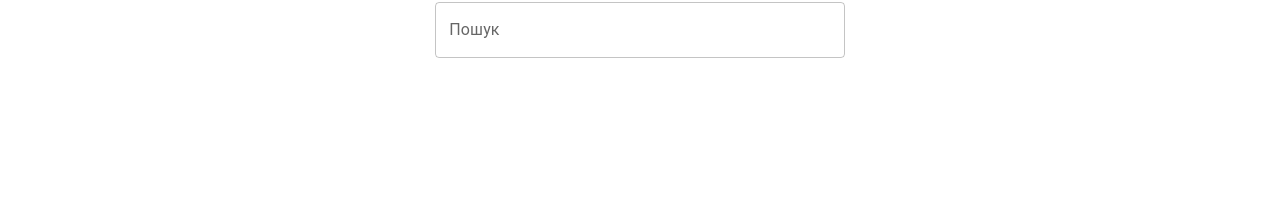
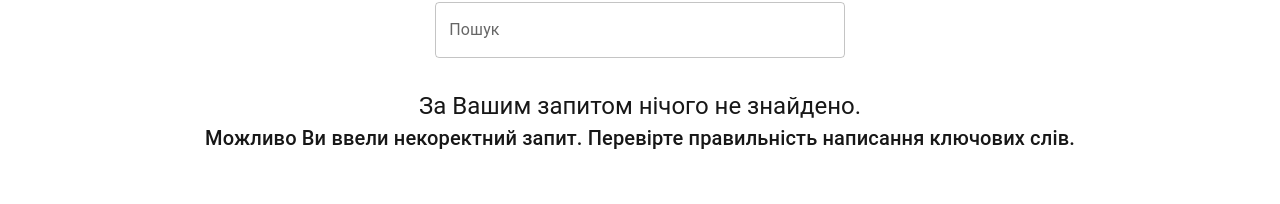
Before and after one commit to Harynets/vulytsi-mykolaieva, a Next.js app in the folder frontend/: page /biographies in a window 1280 px wide. Shown: the part 117-321 px from the top of the page. Built offline with nearby package versions, Linux system fonts and the light colour scheme; no server answers; what @mui/material-nextjs would draw is missing.

Commit message:
Add message when no biographies are found

```diff
--- a/frontend/src/app/biographies/components/BiographiesList.tsx
+++ b/frontend/src/app/biographies/components/BiographiesList.tsx
@@ -1,11 +1,20 @@
-import { Box } from "@mui/material";
+import { Box, Typography } from "@mui/material";
 import React from "react";
 import PersonCard from "./PersonCard";
 import { BiographiesListProps } from "@/app/types/BiographiesListProps";
 
 function BiographiesList({ filteredOptions, personArr }: BiographiesListProps) {
-    if (filteredOptions.length < 0) {
-        return;
+    if (filteredOptions.length === 0) {
+        return (
+            <Box sx={{ display: "flex", flexDirection: "column", alignItems: "center" }}>
+                <Typography variant="h5" sx={{ textAlign: "center" }}>
+                    За Вашим запитом нічого не знайдено.
+                </Typography>
+                <Typography variant="h6" sx={{ textAlign: "center" }}>
+                    Можливо Ви ввели некоректний запит. Перевірте правильність написання ключових слів.
+                </Typography>
+            </Box>
+        );
     }
     return (
         <Box sx={{ display: "flex", flexWrap: "wrap" }}>
```
